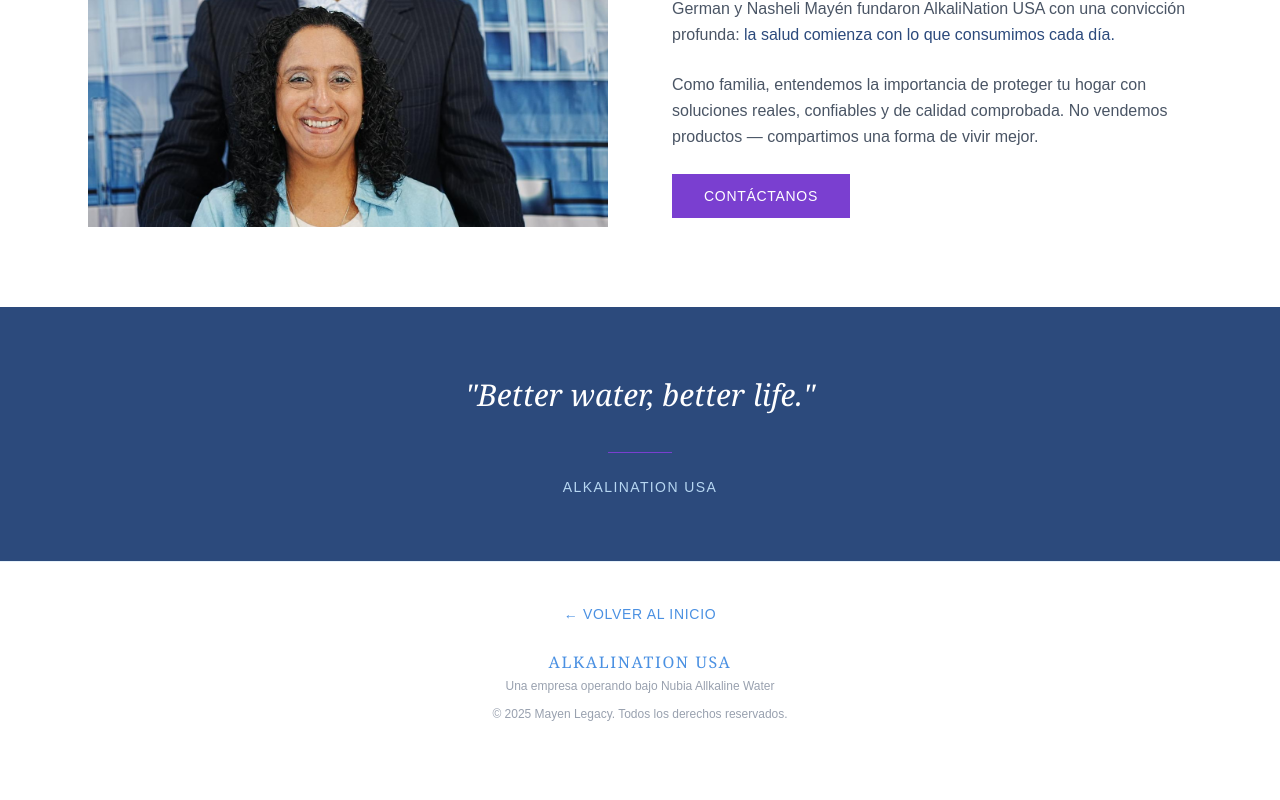
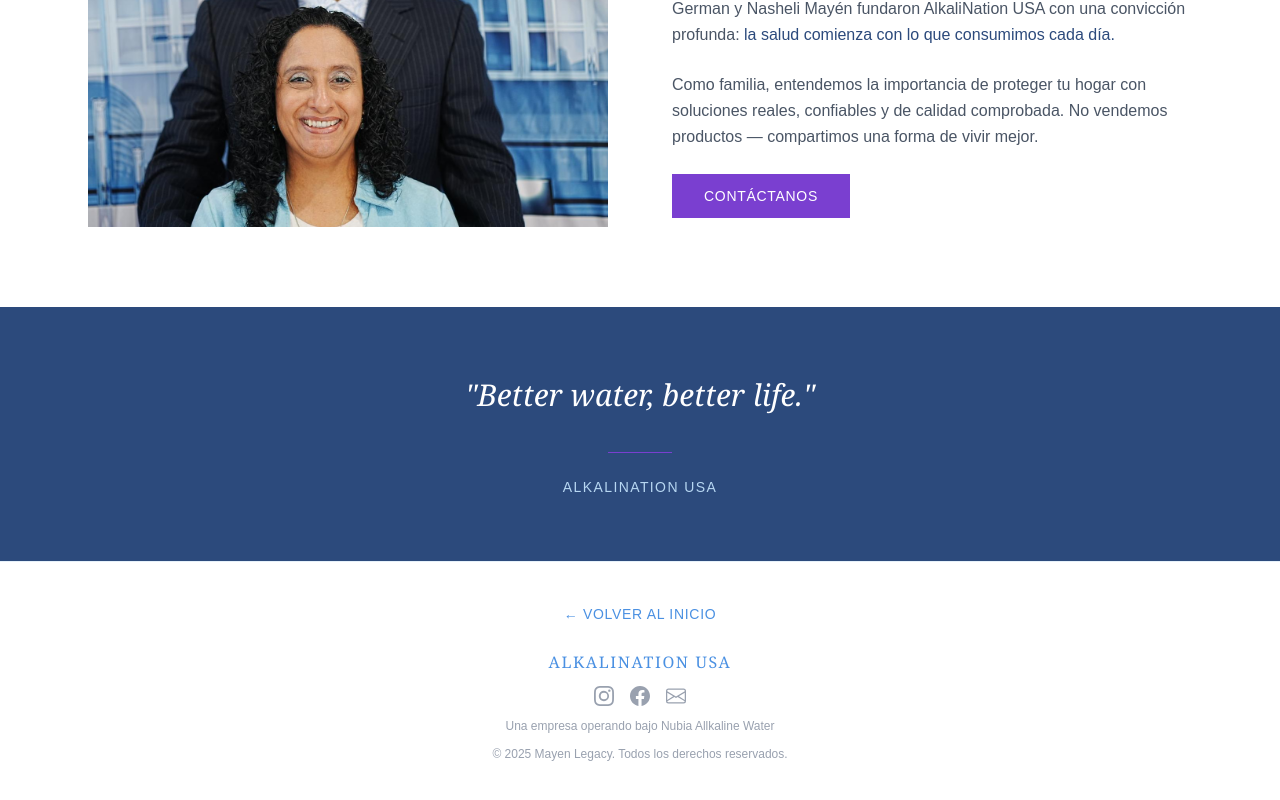
Before and after one commit to emprendersonarcreer/mayenlegacy, a Next.js app: page /alkalination in a window 1280 px wide. Shown: the part 4768-5568 px from the top of the page. Before the commit the page ends 5530 px from the top, so only its background shows below. Built offline with nearby package versions, Linux system fonts and the light colour scheme.

Commit message:
feat: add Instagram and email icons to footers

```diff
--- a/app/alkalination/page.tsx
+++ b/app/alkalination/page.tsx
@@ -309,6 +309,39 @@
             ← VOLVER AL INICIO
           </a>
           <p className="font-serif text-[#4A90E2] tracking-widest mt-6 mb-1">ALKALINATION USA</p>
+          <div className="flex justify-center gap-4 mt-3 mb-3">
+            <a
+              href="https://www.instagram.com/alkalinationusa"
+              target="_blank"
+              rel="noopener noreferrer"
+              className="text-gray-400 hover:text-[#7A3FD0] transition-colors"
+              aria-label="Instagram"
+            >
+              <svg xmlns="http://www.w3.org/2000/svg" width="20" height="20" fill="currentColor" viewBox="0 0 16 16">
+                <path d="M8 0C5.829 0 5.556.01 4.703.048 3.85.088 3.269.222 2.76.42a3.9 3.9 0 0 0-1.417.923A3.9 3.9 0 0 0 .42 2.76C.222 3.268.087 3.85.048 4.7.01 5.555 0 5.827 0 8.001c0 2.172.01 2.444.048 3.297.04.852.174 1.433.372 1.942.205.526.478.972.923 1.417.444.445.89.719 1.416.923.51.198 1.09.333 1.942.372C5.555 15.99 5.827 16 8 16s2.444-.01 3.298-.048c.851-.04 1.434-.174 1.943-.372a3.9 3.9 0 0 0 1.416-.923c.445-.445.718-.891.923-1.417.197-.509.332-1.09.372-1.942C15.99 10.445 16 10.173 16 8s-.01-2.445-.048-3.299c-.04-.851-.175-1.433-.372-1.941a3.9 3.9 0 0 0-.923-1.417A3.9 3.9 0 0 0 13.24.42c-.51-.198-1.092-.333-1.943-.372C10.443.01 10.172 0 7.998 0zm-.717 1.442h.718c2.136 0 2.389.007 3.232.046.78.035 1.204.166 1.486.275.373.145.64.319.92.599s.453.546.598.92c.11.281.24.705.275 1.485.039.843.047 1.096.047 3.231s-.008 2.389-.047 3.232c-.035.78-.166 1.203-.275 1.485a2.5 2.5 0 0 1-.599.919c-.28.28-.546.453-.92.598-.28.11-.704.24-1.485.276-.843.038-1.096.047-3.232.047s-2.39-.009-3.233-.047c-.78-.036-1.203-.166-1.485-.276a2.5 2.5 0 0 1-.92-.598 2.5 2.5 0 0 1-.6-.92c-.109-.281-.24-.705-.275-1.485-.038-.843-.046-1.096-.046-3.233s.008-2.388.046-3.231c.036-.78.166-1.204.276-1.486.145-.373.319-.64.599-.92s.546-.453.92-.598c.282-.11.705-.24 1.485-.276.738-.034 1.024-.044 2.515-.045zm4.988 1.328a.96.96 0 1 0 0 1.92.96.96 0 0 0 0-1.92m-4.27 1.122a4.109 4.109 0 1 0 0 8.217 4.109 4.109 0 0 0 0-8.217m0 1.441a2.667 2.667 0 1 1 0 5.334 2.667 2.667 0 0 1 0-5.334"/>
+              </svg>
+            </a>
+            <a
+              href="https://www.facebook.com/profile.php?id=61574262314208"
+              target="_blank"
+              rel="noopener noreferrer"
+              className="text-gray-400 hover:text-[#7A3FD0] transition-colors"
+              aria-label="Facebook"
+            >
+              <svg xmlns="http://www.w3.org/2000/svg" width="20" height="20" fill="currentColor" viewBox="0 0 16 16">
+                <path d="M16 8.049c0-4.446-3.582-8.05-8-8.05C3.58 0-.002 3.603-.002 8.05c0 4.017 2.926 7.347 6.75 7.951v-5.625h-2.03V8.05H6.75V6.275c0-2.017 1.195-3.131 3.022-3.131.876 0 1.791.157 1.791.157v1.98h-1.009c-.993 0-1.303.621-1.303 1.258v1.51h2.218l-.354 2.326H9.25V16c3.824-.604 6.75-3.934 6.75-7.951"/>
+              </svg>
+            </a>
+            <a
+              href="mailto:alkalinationusa@gmail.com"
+              className="text-gray-400 hover:text-[#7A3FD0] transition-colors"
+              aria-label="Email"
+            >
+              <svg xmlns="http://www.w3.org/2000/svg" width="20" height="20" fill="currentColor" viewBox="0 0 16 16">
+                <path d="M0 4a2 2 0 0 1 2-2h12a2 2 0 0 1 2 2v8a2 2 0 0 1-2 2H2a2 2 0 0 1-2-2zm2-1a1 1 0 0 0-1 1v.217l7 4.2 7-4.2V4a1 1 0 0 0-1-1zm13 2.383-4.708 2.825L15 11.105zm-.034 6.876-5.64-3.471L8 9.583l-1.326-.795-5.64 3.47A1 1 0 0 0 2 13h12a1 1 0 0 0 .966-.741M1 11.105l4.708-2.897L1 5.383z"/>
+              </svg>
+            </a>
+          </div>
           <p className="text-gray-400 text-xs mb-3">Una empresa operando bajo Nubia Allkaline Water</p>
           <p className="text-gray-400 text-xs">© 2025 Mayen Legacy. Todos los derechos reservados.</p>
         </div>
--- a/app/essentia/page.tsx
+++ b/app/essentia/page.tsx
@@ -137,7 +137,20 @@
             ← VOLVER AL INICIO
           </a>
           <p className="font-serif text-[#4A90E2] tracking-widest mt-6 mb-2">NASHELI MAYÉN</p>
-          <p className="text-gray-400 text-xs">© 2025 Mayen Legacy. Todos los derechos reservados.</p>
+          <div className="flex justify-center gap-4 mt-3">
+            <a
+              href="https://www.instagram.com/nasheli_mayen_essentia"
+              target="_blank"
+              rel="noopener noreferrer"
+              className="text-gray-400 hover:text-[#D4AF37] transition-colors"
+              aria-label="Instagram"
+            >
+              <svg xmlns="http://www.w3.org/2000/svg" width="20" height="20" fill="currentColor" viewBox="0 0 16 16">
+                <path d="M8 0C5.829 0 5.556.01 4.703.048 3.85.088 3.269.222 2.76.42a3.9 3.9 0 0 0-1.417.923A3.9 3.9 0 0 0 .42 2.76C.222 3.268.087 3.85.048 4.7.01 5.555 0 5.827 0 8.001c0 2.172.01 2.444.048 3.297.04.852.174 1.433.372 1.942.205.526.478.972.923 1.417.444.445.89.719 1.416.923.51.198 1.09.333 1.942.372C5.555 15.99 5.827 16 8 16s2.444-.01 3.298-.048c.851-.04 1.434-.174 1.943-.372a3.9 3.9 0 0 0 1.416-.923c.445-.445.718-.891.923-1.417.197-.509.332-1.09.372-1.942C15.99 10.445 16 10.173 16 8s-.01-2.445-.048-3.299c-.04-.851-.175-1.433-.372-1.941a3.9 3.9 0 0 0-.923-1.417A3.9 3.9 0 0 0 13.24.42c-.51-.198-1.092-.333-1.943-.372C10.443.01 10.172 0 7.998 0zm-.717 1.442h.718c2.136 0 2.389.007 3.232.046.78.035 1.204.166 1.486.275.373.145.64.319.92.599s.453.546.598.92c.11.281.24.705.275 1.485.039.843.047 1.096.047 3.231s-.008 2.389-.047 3.232c-.035.78-.166 1.203-.275 1.485a2.5 2.5 0 0 1-.599.919c-.28.28-.546.453-.92.598-.28.11-.704.24-1.485.276-.843.038-1.096.047-3.232.047s-2.39-.009-3.233-.047c-.78-.036-1.203-.166-1.485-.276a2.5 2.5 0 0 1-.92-.598 2.5 2.5 0 0 1-.6-.92c-.109-.281-.24-.705-.275-1.485-.038-.843-.046-1.096-.046-3.233s.008-2.388.046-3.231c.036-.78.166-1.204.276-1.486.145-.373.319-.64.599-.92s.546-.453.92-.598c.282-.11.705-.24 1.485-.276.738-.034 1.024-.044 2.515-.045zm4.988 1.328a.96.96 0 1 0 0 1.92.96.96 0 0 0 0-1.92m-4.27 1.122a4.109 4.109 0 1 0 0 8.217 4.109 4.109 0 0 0 0-8.217m0 1.441a2.667 2.667 0 1 1 0 5.334 2.667 2.667 0 0 1 0-5.334"/>
+              </svg>
+            </a>
+          </div>
+          <p className="text-gray-400 text-xs mt-4">© 2025 Mayen Legacy. Todos los derechos reservados.</p>
         </div>
       </footer>
 
--- a/app/page.tsx
+++ b/app/page.tsx
@@ -129,9 +129,10 @@
                 Guía práctica para ordenar tu espíritu, alma y cuerpo.
                 Un camino de transformación interior en Orden Divino.
               </p>
-              <span className="inline-block bg-[#EADCC6] text-[#2C4A7C] text-xs tracking-widest px-4 py-2 w-fit">
-                PRÓXIMAMENTE
-              </span>
+              <a href="/essentia"
+                className="inline-block bg-[#D4AF37] text-white text-xs tracking-widest px-6 py-2 w-fit hover:bg-[#b8962e] transition-colors">
+                CONOCER MÁS
+              </a>
             </div>
 
             {/* ALKALINATION */}
@@ -208,6 +209,19 @@
         <div className="max-w-6xl mx-auto px-6 text-center">
           <p className="font-serif text-[#4A90E2] tracking-widest mb-2">NASHELI MAYÉN</p>
           <p className="text-gray-400 text-sm tracking-wider">ESPÍRITU · ALMA · CUERPO</p>
+          <div className="flex justify-center gap-4 mt-4">
+            <a
+              href="https://www.instagram.com/nasheli_mayen_essentia"
+              target="_blank"
+              rel="noopener noreferrer"
+              className="text-gray-400 hover:text-[#D4AF37] transition-colors"
+              aria-label="Instagram"
+            >
+              <svg xmlns="http://www.w3.org/2000/svg" width="20" height="20" fill="currentColor" viewBox="0 0 16 16">
+                <path d="M8 0C5.829 0 5.556.01 4.703.048 3.85.088 3.269.222 2.76.42a3.9 3.9 0 0 0-1.417.923A3.9 3.9 0 0 0 .42 2.76C.222 3.268.087 3.85.048 4.7.01 5.555 0 5.827 0 8.001c0 2.172.01 2.444.048 3.297.04.852.174 1.433.372 1.942.205.526.478.972.923 1.417.444.445.89.719 1.416.923.51.198 1.09.333 1.942.372C5.555 15.99 5.827 16 8 16s2.444-.01 3.298-.048c.851-.04 1.434-.174 1.943-.372a3.9 3.9 0 0 0 1.416-.923c.445-.445.718-.891.923-1.417.197-.509.332-1.09.372-1.942C15.99 10.445 16 10.173 16 8s-.01-2.445-.048-3.299c-.04-.851-.175-1.433-.372-1.941a3.9 3.9 0 0 0-.923-1.417A3.9 3.9 0 0 0 13.24.42c-.51-.198-1.092-.333-1.943-.372C10.443.01 10.172 0 7.998 0zm-.717 1.442h.718c2.136 0 2.389.007 3.232.046.78.035 1.204.166 1.486.275.373.145.64.319.92.599s.453.546.598.92c.11.281.24.705.275 1.485.039.843.047 1.096.047 3.231s-.008 2.389-.047 3.232c-.035.78-.166 1.203-.275 1.485a2.5 2.5 0 0 1-.599.919c-.28.28-.546.453-.92.598-.28.11-.704.24-1.485.276-.843.038-1.096.047-3.232.047s-2.39-.009-3.233-.047c-.78-.036-1.203-.166-1.485-.276a2.5 2.5 0 0 1-.92-.598 2.5 2.5 0 0 1-.6-.92c-.109-.281-.24-.705-.275-1.485-.038-.843-.046-1.096-.046-3.233s.008-2.388.046-3.231c.036-.78.166-1.204.276-1.486.145-.373.319-.64.599-.92s.546-.453.92-.598c.282-.11.705-.24 1.485-.276.738-.034 1.024-.044 2.515-.045zm4.988 1.328a.96.96 0 1 0 0 1.92.96.96 0 0 0 0-1.92m-4.27 1.122a4.109 4.109 0 1 0 0 8.217 4.109 4.109 0 0 0 0-8.217m0 1.441a2.667 2.667 0 1 1 0 5.334 2.667 2.667 0 0 1 0-5.334"/>
+              </svg>
+            </a>
+          </div>
           <p className="text-gray-400 text-xs mt-4">© 2025 Mayen Legacy. Todos los derechos reservados.</p>
         </div>
       </footer>
```
